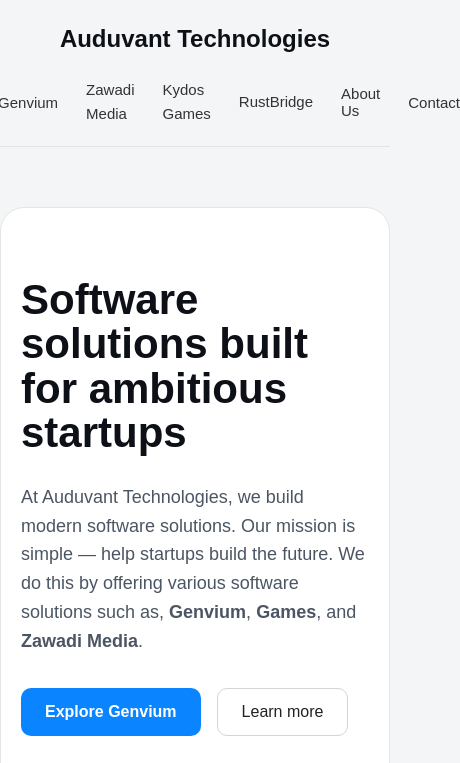
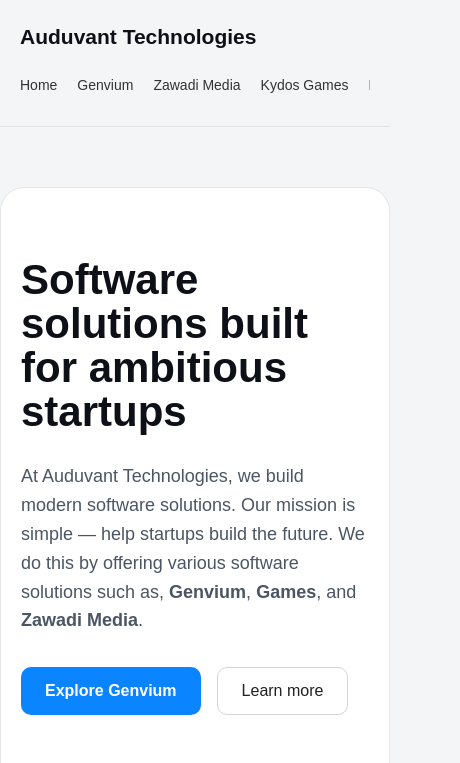
Before and after one commit to auduvanttechnologies/auduvanttechnologies.github.io, a plain HTML site: page index.html in a window 390 px wide. Shown: the top 763 px of the page, 460 px wide, since content can reach past the window. Drawn offline with Linux system fonts and the light colour scheme.

Commit message:
Update styles.css

```diff
--- a/styles.css
+++ b/styles.css
@@ -3,12 +3,14 @@
   padding: 0;
   box-sizing: border-box;
 }
+
 body {
   font-family: Arial, Helvetica, sans-serif;
   background: #f4f5f7;
   color: #111111;
   line-height: 1.6;
 }
+
 a {
   text-decoration: none;
   color: inherit;
@@ -25,6 +27,7 @@ a {
   z-index: 9999;
   transition: top 0.2s ease;
 }
+
 .skip-link:focus {
   top: 0;
 }
@@ -54,24 +57,29 @@ header {
   top: 0;
   z-index: 100;
 }
+
 .logo {
   font-size: 24px;
   font-weight: bold;
   color: #0d1117;
 }
+
 nav {
   display: flex;
   gap: 28px;
   align-items: center;
 }
+
 nav .link-btn {
   font-size: 15px;
   color: #333;
   transition: 0.2s ease;
 }
+
 nav .link-btn:hover {
   color: #0a84ff;
 }
+
 .nav-btn {
   background: #0a84ff;
   color: white;
@@ -79,13 +87,16 @@ nav .link-btn:hover {
   border-radius: 8px;
   font-size: 14px;
 }
+
 .section {
   display: none;
   animation: fade 0.3s ease;
 }
+
 .active {
   display: block;
 }
+
 @keyframes fade {
   from {
     opacity: 0;
@@ -95,6 +106,7 @@ nav .link-btn:hover {
     transform: translateY(0);
   }
 }
+
 .hero {
   max-width: 1200px;
   margin: 60px auto;
@@ -105,26 +117,31 @@ nav .link-btn:hover {
   display: grid;
   grid-template-columns: 1fr 1fr;
 }
+
 .hero-content {
   padding: 70px 60px;
 }
+
 .hero h1 {
   font-size: 68px;
   line-height: 1.05;
   margin-bottom: 28px;
   color: #0d1117;
 }
+
 .hero p {
   font-size: 18px;
   color: #4b5563;
   margin-bottom: 32px;
   max-width: 520px;
 }
+
 .hero-buttons {
   display: flex;
   gap: 16px;
   flex-wrap: wrap;
 }
+
 .primary-btn {
   background: #0a84ff;
   color: white;
@@ -136,6 +153,7 @@ nav .link-btn:hover {
   font-family: inherit;
   font-size: inherit;
 }
+
 .secondary-btn {
   border: 1px solid #d5d5d5;
   padding: 14px 24px;
@@ -146,17 +164,20 @@ nav .link-btn:hover {
   font-family: inherit;
   font-size: inherit;
 }
+
 .hero-image {
   background-image: url('https://images.unsplash.com/photo-1521737604893-d14cc237f11d?q=80&w=1200&auto=format&fit=crop');
   background-size: cover;
   background-position: center;
   min-height: 650px;
 }
+
 .stats-section {
   background: #eaf2fb;
   padding: 90px 60px;
   margin-top: 80px;
 }
+
 .stats-header {
   max-width: 1200px;
   margin: auto;
@@ -165,14 +186,17 @@ nav .link-btn:hover {
   gap: 40px;
   margin-bottom: 50px;
 }
+
 .stats-header h2 {
   font-size: 54px;
   line-height: 1.1;
 }
+
 .stats-header p {
   font-size: 20px;
   color: #4b5563;
 }
+
 .stats-grid {
   max-width: 1200px;
   margin: auto;
@@ -180,6 +204,7 @@ nav .link-btn:hover {
   grid-template-columns: repeat(3, 1fr);
   gap: 24px;
 }
+
 .stat-card {
   background: white;
   border-radius: 24px;
@@ -190,19 +215,23 @@ nav .link-btn:hover {
   flex-direction: column;
   justify-content: space-between;
 }
+
 .stat-card h3 {
   font-size: 70px;
   line-height: 1;
   margin-bottom: 20px;
 }
+
 .stat-card p {
   color: #4b5563;
 }
+
 .product-page {
   max-width: 1200px;
   margin: auto;
   padding: 80px 40px;
 }
+
 .product-hero {
   display: grid;
   grid-template-columns: 1fr 1fr;
@@ -210,46 +239,55 @@ nav .link-btn:hover {
   align-items: center;
   margin-bottom: 70px;
 }
+
 .product-hero img {
   width: 100%;
   border-radius: 24px;
   object-fit: cover;
   height: 500px;
 }
+
 .product-hero h1 {
   font-size: 58px;
   line-height: 1.1;
   margin-bottom: 24px;
 }
+
 .product-hero p {
   font-size: 18px;
   color: #4b5563;
   margin-bottom: 20px;
 }
+
 .product-grid {
   display: grid;
   grid-template-columns: repeat(3, 1fr);
   gap: 24px;
   margin-top: 50px;
 }
+
 .feature-card {
   background: white;
   border: 1px solid #e5e5e5;
   border-radius: 20px;
   padding: 32px;
 }
+
 .feature-card h3 {
   margin-bottom: 14px;
   font-size: 24px;
 }
+
 .feature-card p {
   color: #4b5563;
 }
+
 .zawadi-page {
   max-width: 1200px;
   margin: auto;
   padding: 80px 40px;
 }
+
 .zawadi-hero {
   display: grid;
   grid-template-columns: 1fr 1fr;
@@ -257,33 +295,39 @@ nav .link-btn:hover {
   align-items: center;
   margin-bottom: 70px;
 }
+
 .zawadi-hero img {
   width: 100%;
   border-radius: 24px;
   object-fit: cover;
   height: 500px;
 }
+
 .zawadi-hero h1 {
   font-size: 58px;
   line-height: 1.1;
   margin-bottom: 24px;
 }
+
 .zawadi-hero p {
   font-size: 18px;
   color: #4b5563;
   margin-bottom: 20px;
 }
+
 .zawadi-grid {
   display: grid;
   grid-template-columns: repeat(3, 1fr);
   gap: 24px;
   margin-top: 50px;
 }
+
 .games-page {
   max-width: 1200px;
   margin: auto;
   padding: 80px 40px;
 }
+
 .games-hero {
   display: grid;
   grid-template-columns: 1fr 1fr;
@@ -291,83 +335,99 @@ nav .link-btn:hover {
   align-items: center;
   margin-bottom: 70px;
 }
+
 .games-hero img {
   width: 100%;
   border-radius: 24px;
   object-fit: cover;
   height: 500px;
 }
+
 .games-hero h1 {
   font-size: 58px;
   line-height: 1.1;
   margin-bottom: 24px;
 }
+
 .games-hero p {
   font-size: 18px;
   color: #4b5563;
   margin-bottom: 20px;
 }
+
 .games-grid {
   display: grid;
   grid-template-columns: repeat(3, 1fr);
   gap: 24px;
   margin-top: 50px;
 }
+
 .about-page {
   max-width: 1000px;
   margin: auto;
   padding: 100px 40px;
 }
+
 .about-page h1 {
   font-size: 58px;
   margin-bottom: 30px;
 }
+
 .about-page p {
   font-size: 19px;
   margin-bottom: 22px;
   color: #4b5563;
 }
+
 .legal-page {
   max-width: 900px;
   margin: auto;
   padding: 80px 40px;
 }
+
 .legal-page h1 {
   font-size: 48px;
   line-height: 1.1;
   margin-bottom: 8px;
   color: #0d1117;
 }
+
 .legal-page .last-updated {
   font-size: 14px;
   color: #6b7280;
   margin-bottom: 40px;
 }
+
 .legal-page h2 {
   font-size: 22px;
   margin-top: 40px;
   margin-bottom: 10px;
   color: #111827;
 }
+
 .legal-page h3 {
   font-size: 17px;
   margin-top: 24px;
   margin-bottom: 8px;
   color: #374151;
 }
+
 .legal-page p {
   color: #4b5563;
   margin-bottom: 12px;
 }
+
 .legal-page ul {
   color: #4b5563;
   padding-left: 22px;
   margin-bottom: 12px;
   line-height: 1.9;
 }
+
 .legal-page a {
   color: #0a84ff;
 }
+
 .arbitration-notice {
   background: #fef3c7;
   border: 1px solid #f59e0b;
@@ -377,12 +437,14 @@ nav .link-btn:hover {
   font-size: 14px;
   color: #92400e;
 }
+
 footer {
   background: #f4f5f7;
   border-top: 1px solid #e3e3e3;
   padding: 70px 60px 30px;
   margin-top: 80px;
 }
+
 .footer-grid {
   max-width: 1200px;
   margin: auto;
@@ -391,22 +453,27 @@ footer {
   gap: 50px;
   margin-bottom: 50px;
 }
+
 .footer-grid h3 {
   margin-bottom: 18px;
   font-size: 18px;
 }
+
 .footer-grid .link-btn {
   display: block;
   margin-bottom: 12px;
   color: #4b5563;
 }
+
 .footer-grid .link-btn:hover {
   color: #0a84ff;
 }
+
 .footer-grid p {
   color: #4b5563;
   margin-bottom: 16px;
 }
+
 .footer-bottom {
   max-width: 1200px;
   margin: auto;
@@ -420,37 +487,100 @@ footer {
   color: #666;
   font-size: 14px;
 }
+
 .footer-legal-links {
   display: flex;
   gap: 20px;
   flex-wrap: wrap;
 }
+
 .footer-legal-links .link-btn {
   color: #666;
   font-size: 14px;
   transition: 0.2s ease;
 }
+
 .footer-legal-links .link-btn:hover {
   color: #0a84ff;
 }
+
 .email {
   font-weight: bold;
   color: #111;
 }
+
+/* Tablet and mobile responsive styles */
 @media (max-width: 900px) {
-  .hero, .stats-header, .product-hero, .stats-grid, .product-grid, .footer-grid {
+  .hero,
+  .stats-header,
+  .product-hero,
+  .stats-grid,
+  .product-grid,
+  .footer-grid {
     grid-template-columns: 1fr;
   }
-  .hero h1, .product-hero h1, .stats-header h2, .about-page h1, .legal-page h1 {
+
+  .hero h1,
+  .product-hero h1,
+  .stats-header h2,
+  .about-page h1,
+  .legal-page h1 {
     font-size: 42px;
   }
+
   header {
     padding: 20px;
     flex-direction: column;
-    gap: 20px;
+    align-items: flex-start;
+    gap: 15px;
   }
-  .hero-content, .stats-section, .product-page, .about-page, .legal-page, footer {
+
+  /* Horizontally scrollable mobile navigation */
+  header nav {
+    width: 100%;
+    display: flex;
+    flex-wrap: nowrap;
+    overflow-x: auto;
+    overflow-y: hidden;
+    white-space: nowrap;
+    gap: 24px;
+    padding: 5px 0 10px;
+    -webkit-overflow-scrolling: touch;
+    scrollbar-width: none;
+  }
+
+  /* Hide scrollbar in Chrome, Safari, and Edge */
+  header nav::-webkit-scrollbar {
+    display: none;
+  }
+
+  /* Prevent navigation links from shrinking */
+  header nav .link-btn {
+    flex-shrink: 0;
+  }
+
+  .hero-content,
+  .stats-section,
+  .product-page,
+  .about-page,
+  .legal-page,
+  footer {
     padding-left: 20px;
     padding-right: 20px;
   }
 }
+
+/* Smaller mobile screens */
+@media (max-width: 480px) {
+  header nav {
+    gap: 20px;
+  }
+
+  nav .link-btn {
+    font-size: 14px;
+  }
+
+  .logo {
+    font-size: 21px;
+  }
+}
```
